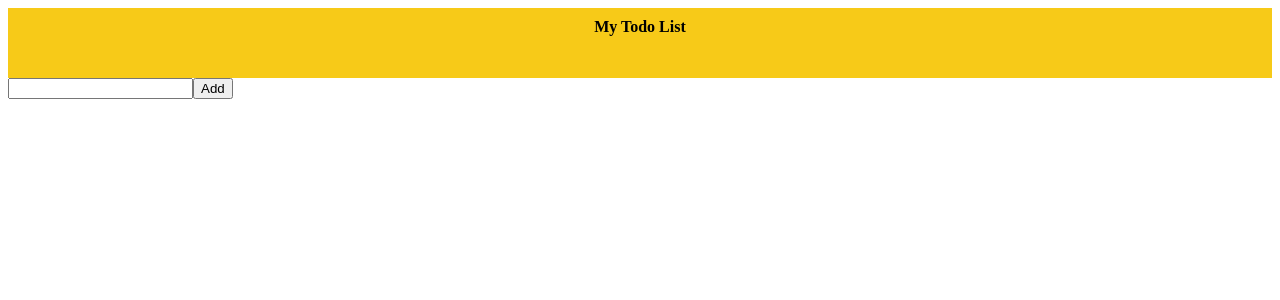
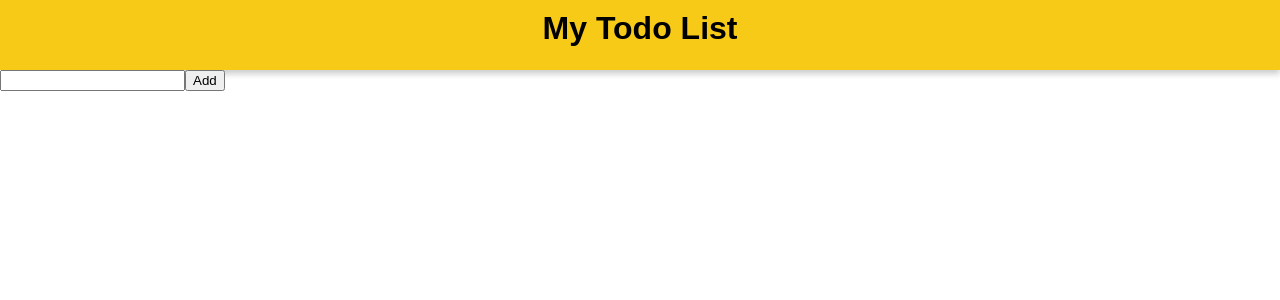
Before and after one commit to Sant7611/react-todoApp, a React (Vite) app in the folder Todo-app/: page / in a window 1280 px wide. Shown: the top 300 px of the page. Built offline with nearby package versions, Linux system fonts and the light colour scheme.

Commit message:
delete unwanted

```diff
--- /dev/null
+++ b/Todo-app/src/App.css
@@ -0,0 +1,4 @@
+body{
+    margin: 0;
+    font-family: sans-serif;
+}
--- a/Todo-app/src/App.jsx
+++ b/Todo-app/src/App.jsx
@@ -1,7 +1,6 @@
 import Header from "./components/Header"
-import InlineComponent from "./components/InlineComponent"
-import OutlineComponent from "./components/OutlineComponent"
 import Todo from "./components/Todo"
+import './App.css';
 
 function App() {
 
@@ -9,8 +8,6 @@ function App() {
     <div className="App">
       <Header />
       <Todo />
-      {/* <InlineComponent /> */}
-      {/* <OutlineComponent /> */}
     </div>
   )
 }
--- a/Todo-app/src/components/InlineComponent.jsx
+++ /dev/null
@@ -1,16 +0,0 @@
-// const header = { color: "blue", fontSize: "40px" };
-// import "../css/style.css";
-
-import styles from "./inlineComponent.module.css";
-
-export default function InlineComponent() {
-  return (
-    <div>
-      {/* Here we use outside curly braces for defining the js and the internal curly braces for defining the css objects. also the name of the properties are written using camel case rather than using - .  */}
-      {/* <h1 style={{ color: "blue", fontSize: "40px" }}> */}
-      {/* <h1 style={header}>Inline Component Styling</h1> */}
-      {/* <h1 className="header" >Inline Component Styling</h1> */}
-      <h1  className={styles.header}>Inline Component Styling</h1>
-    </div>
-  );
-}
--- a/Todo-app/src/components/OutlineComponent.jsx
+++ /dev/null
@@ -1,6 +0,0 @@
-import "../css/style.css";
-export default function OutlineComponent(){
-    return <div>
-        <h1 className="header">This is an outline component</h1>
-    </div>
-}
--- a/Todo-app/src/components/OutlineComponent.module.css
+++ /dev/null
@@ -1,5 +0,0 @@
-header{
-    color: blue;
-    font-size: 40px;
-    background: grey;
-}
--- a/Todo-app/src/components/header.module.css
+++ b/Todo-app/src/components/header.module.css
@@ -4,4 +4,6 @@
     text-align: center;
     height: 50px;
     padding: 10px;
+    font-size: 2em;
+    box-shadow: 0 4px 6px rgba(0,0,0, 0.2);
 }
--- a/Todo-app/src/components/inlineComponent.module.css
+++ /dev/null
@@ -1,5 +0,0 @@
-.header{
-    color: grey;
-    font-size: 40px;
-    background: yellow;
-}
```
